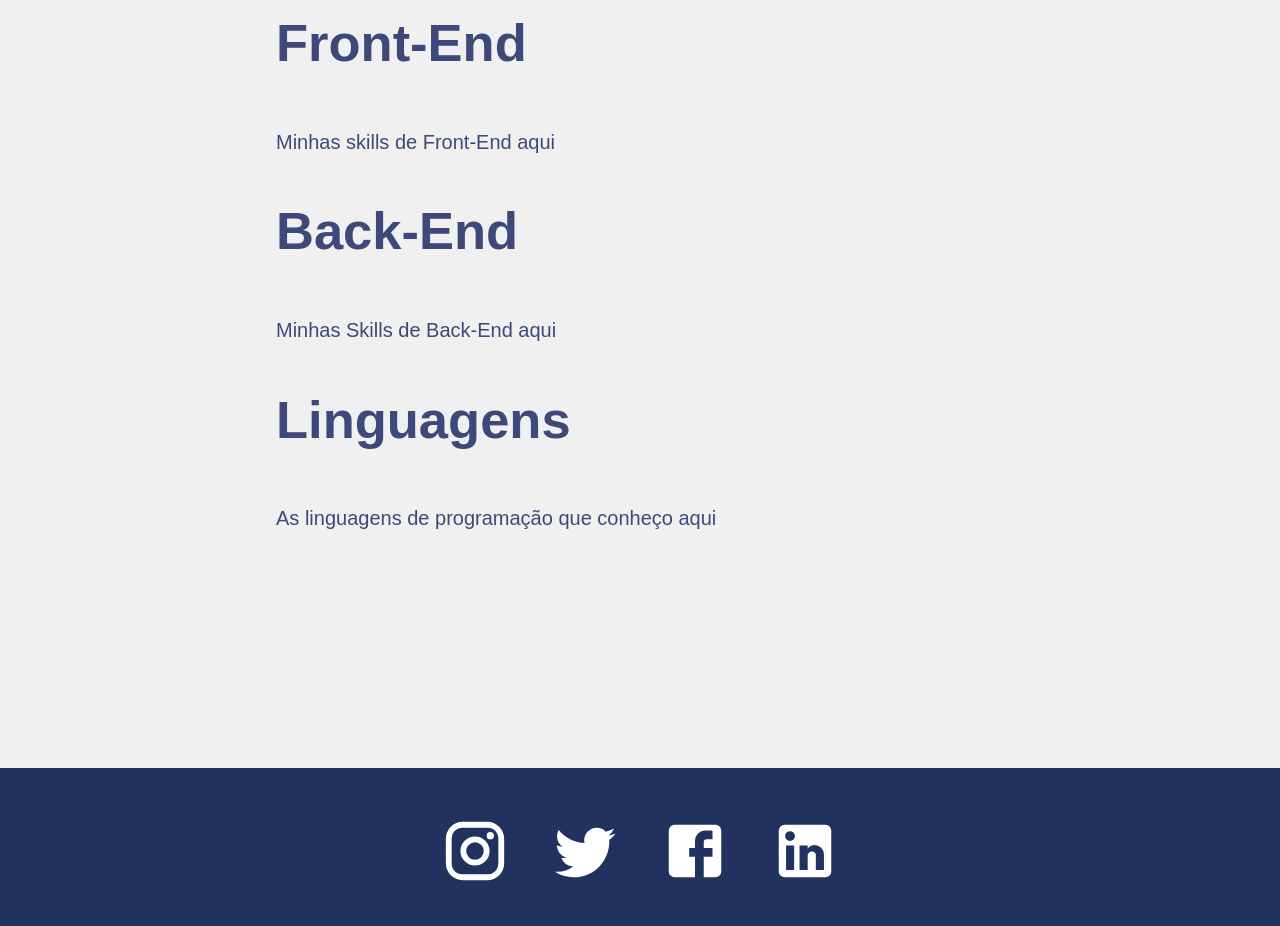
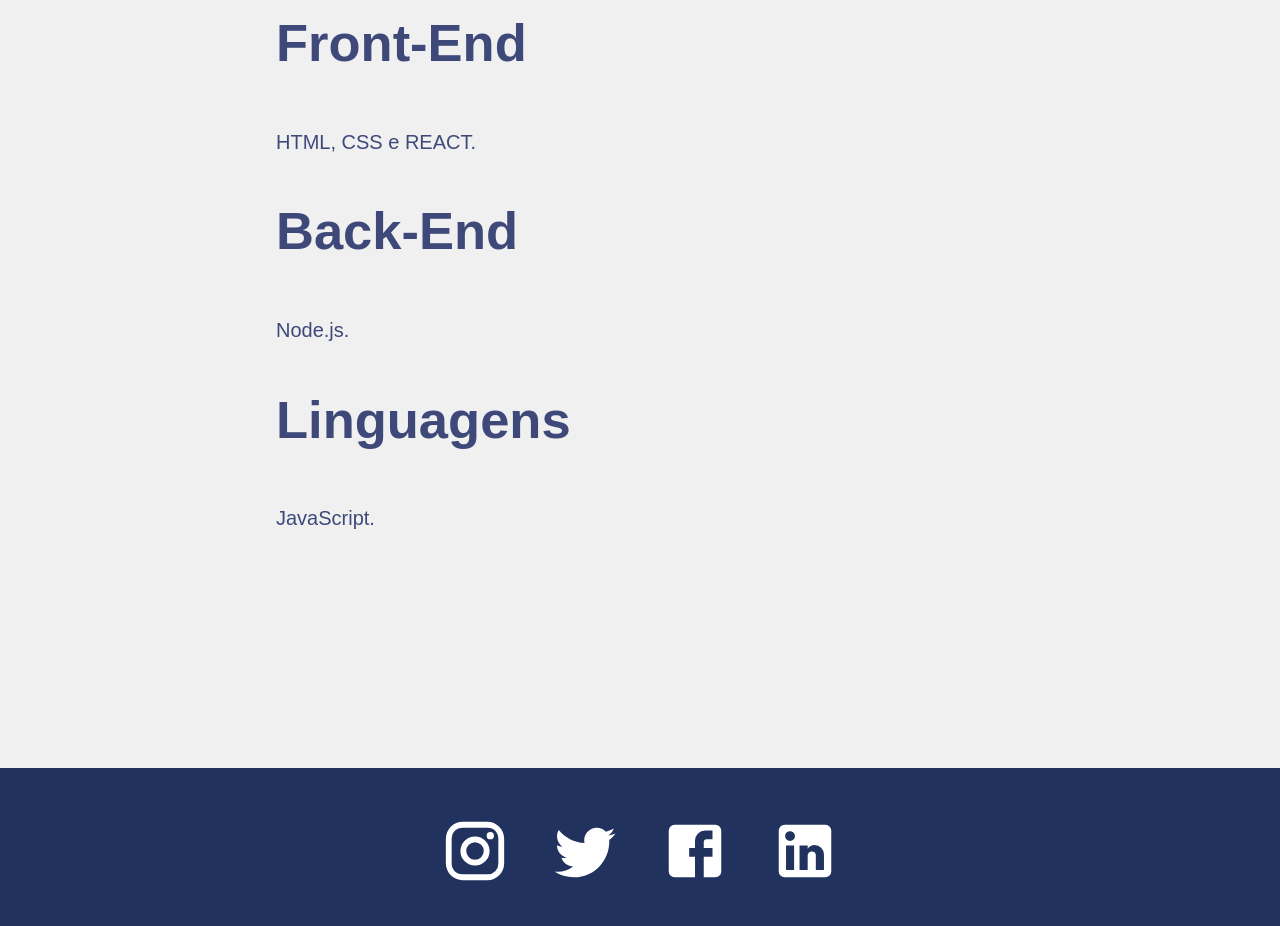
Before and after one commit to bruno-arruda-dev/Bruno-Arruda, a React (Create React App) app: page / in a window 1280 px wide. Shown: the part 1040-1966 px from the top of the page. Built offline with nearby package versions, Linux system fonts and the light colour scheme.

Commit message:
animações em cada item de projeto foi aprimorada

```diff
--- a/src/pages/Home.js
+++ b/src/pages/Home.js
@@ -30,19 +30,19 @@ export default function Home() {
                     <li className="item">
                         <h2>Front-End</h2>
                         <span>
-                            Minhas skills de Front-End aqui
+                            HTML, CSS e REACT.
                         </span>
                     </li>
                     <li className="item">
                         <h2>Back-End</h2>
                         <span>
-                            Minhas Skills de Back-End aqui
+                            Node.js.
                         </span>
                     </li>
                     <li className="item">
                         <h2>Linguagens</h2>
                         <span>
-                            As linguagens de programação que conheço aqui
+                            JavaScript.
                         </span>
                     </li>
                 </ol>
--- a/src/styles/Projects.css
+++ b/src/styles/Projects.css
@@ -30,11 +30,14 @@
   margin: 40px;
   box-shadow: 0px 3px 15px rgba(0, 0, 0, 0.2);
   text-align: center;
+  transition-property: transform, box-shadow;
+  transition-duration: 0.5s;
 }
+
 .projectItem:hover {
   box-shadow: 0px 3px 15px rgba(0, 0, 0, 0.5);
-  transition: 0.3s ease-in;
   cursor: pointer;
+  transform: scale(1.02);
 }
 
 .projectItem .bgImage {
```
